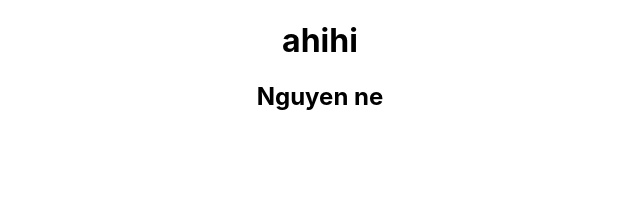
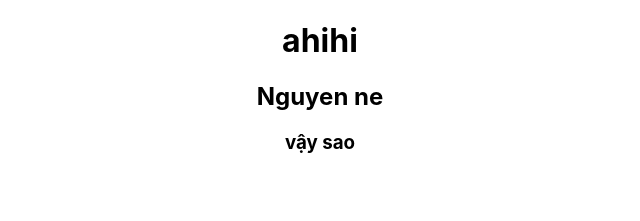
Before and after one commit to baconbao123/Nshop, a React (Create React App) app: page / in a window 1280 px wide. Shown: the top 221 px of the page, without its empty margins (320-960 px from the left). Built offline with nearby package versions, Linux system fonts and the light colour scheme.

Commit message:
test code lần cuối by Nguyên

```diff
--- a/src/App.js
+++ b/src/App.js
@@ -6,6 +6,7 @@ function App() {
     <div className="App">
      <h1>ahihi</h1>
      <h2>Nguyen ne</h2>
+     <h3> vậy sao</h3>
     </div>
   );
 }
```
